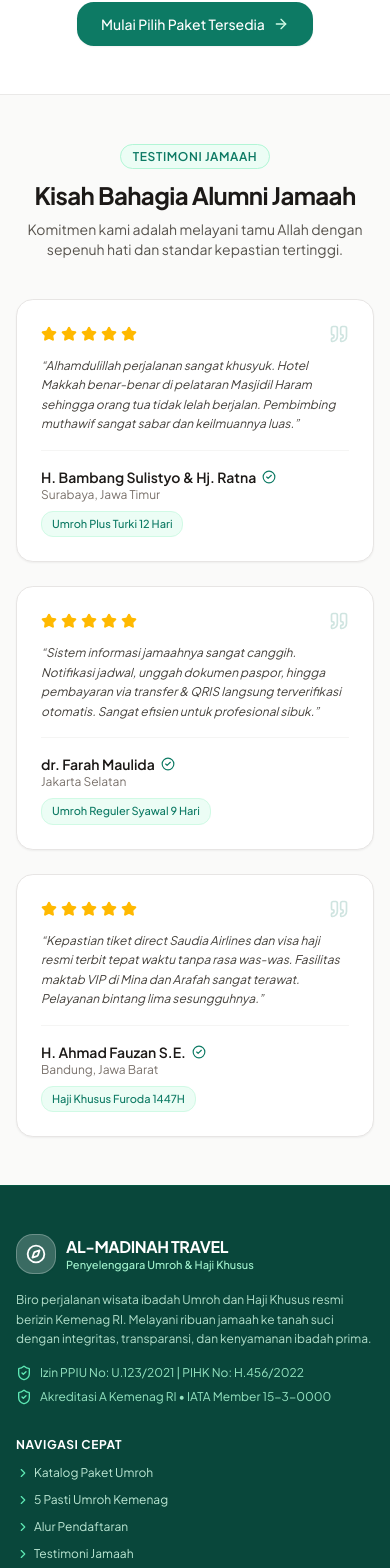
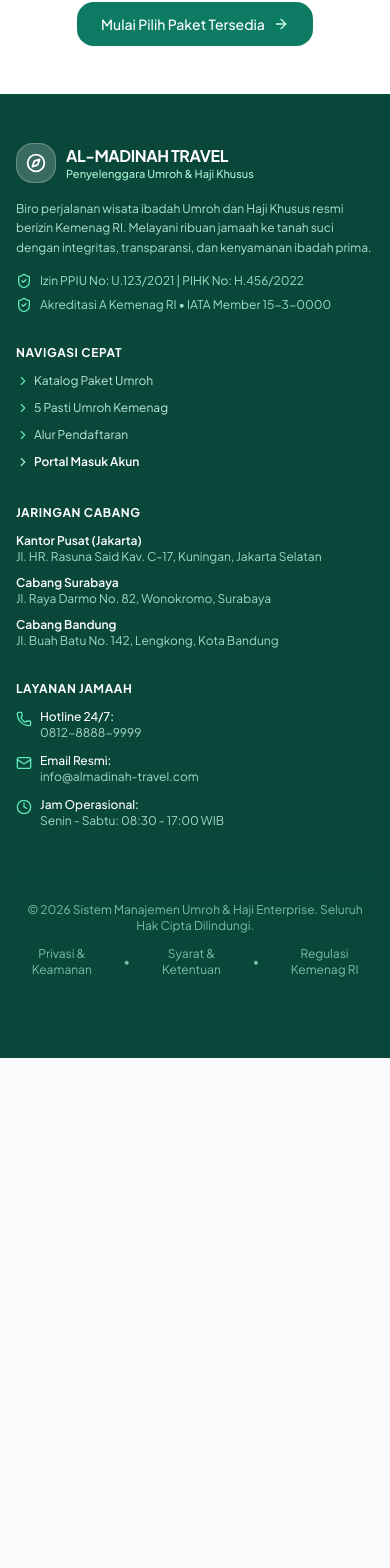
Before and after one commit to Yushan2008-alt/SistemUmroh, a Next.js app: page / in a window 390 px wide. Shown: the part 7204-8772 px from the top of the page. After the commit the page ends 8262 px from the top, so only its background shows below. Built offline with nearby package versions, Linux system fonts and the light colour scheme; no server answers.

Commit message:
feat: implement landing page components and main entry point

```diff
--- a/src/app/page.tsx
+++ b/src/app/page.tsx
@@ -6,7 +6,6 @@ import {
   TrustFeatures,
   PackageCatalog,
   HowItWorks,
-  TestimonialsSection,
   MobileStickyBar,
   LandingFooter,
 } from '@/components/landing'
@@ -179,9 +178,6 @@ export default async function HomePage() {
 
         {/* 5. How It Works - 4 Steps to Baitullah */}
         <HowItWorks />
-
-        {/* 6. Authentic Pilgrim Testimonials */}
-        <TestimonialsSection />
       </main>
 
       {/* 7. Footer */}
--- a/src/components/landing/LandingFooter.tsx
+++ b/src/components/landing/LandingFooter.tsx
@@ -77,15 +77,6 @@ export function LandingFooter() {
                 >
                   <ChevronRight className="w-3.5 h-3.5 text-emerald-300" />
                   Alur Pendaftaran
-                </Link>
-              </li>
-              <li>
-                <Link
-                  href="#testimoni"
-                  className="hover:text-white transition-colors inline-flex items-center gap-1 text-emerald-100/90"
-                >
-                  <ChevronRight className="w-3.5 h-3.5 text-emerald-300" />
-                  Testimoni Jamaah
                 </Link>
               </li>
               <li>
--- a/src/components/landing/LandingHeader.tsx
+++ b/src/components/landing/LandingHeader.tsx
@@ -22,7 +22,6 @@ export function LandingHeader() {
     { href: '#katalog', label: 'Paket Pilihan' },
     { href: '#keunggulan', label: '5 Pasti Umroh' },
     { href: '#cara-daftar', label: 'Cara Daftar' },
-    { href: '#testimoni', label: 'Testimoni' },
     { href: '#kontak', label: 'Kontak' },
   ]
 
--- a/src/components/landing/TestimonialsSection.tsx
+++ /dev/null
@@ -1,89 +0,0 @@
-import { Star, Quote, CheckCircle2 } from 'lucide-react'
-
-const TESTIMONIALS = [
-  {
-    name: 'H. Bambang Sulistyo & Hj. Ratna',
-    city: 'Surabaya, Jawa Timur',
-    package: 'Umroh Plus Turki 12 Hari',
-    quote:
-      'Alhamdulillah perjalanan sangat khusyuk. Hotel Makkah benar-benar di pelataran Masjidil Haram sehingga orang tua tidak lelah berjalan. Pembimbing muthawif sangat sabar dan keilmuannya luas.',
-    rating: 5,
-    date: 'Keberangkatan Februari 2026',
-  },
-  {
-    name: 'dr. Farah Maulida',
-    city: 'Jakarta Selatan',
-    package: 'Umroh Reguler Syawal 9 Hari',
-    quote:
-      'Sistem informasi jamaahnya sangat canggih. Notifikasi jadwal, unggah dokumen paspor, hingga pembayaran via transfer & QRIS langsung terverifikasi otomatis. Sangat efisien untuk profesional sibuk.',
-    rating: 5,
-    date: 'Keberangkatan Maret 2026',
-  },
-  {
-    name: 'H. Ahmad Fauzan S.E.',
-    city: 'Bandung, Jawa Barat',
-    package: 'Haji Khusus Furoda 1447H',
-    quote:
-      'Kepastian tiket direct Saudia Airlines dan visa haji resmi terbit tepat waktu tanpa rasa was-was. Fasilitas maktab VIP di Mina dan Arafah sangat terawat. Pelayanan bintang lima sesungguhnya.',
-    rating: 5,
-    date: 'Musim Haji 1447H',
-  },
-]
-
-export function TestimonialsSection() {
-  return (
-    <section id="testimoni" className="py-12 sm:py-16 md:py-20 bg-stone-50 border-t border-stone-200/80">
-      <div className="max-w-7xl mx-auto px-4 sm:px-6 lg:px-8">
-        <div className="text-center max-w-2xl mx-auto mb-10 sm:mb-14">
-          <span className="text-xs font-semibold text-[#0d7a64] tracking-wider uppercase bg-emerald-50 px-3 py-1 rounded-full border border-emerald-200/80">
-            TESTIMONI JAMAAH
-          </span>
-          <h2 className="text-2xl sm:text-3xl md:text-4xl font-bold text-stone-900 tracking-tight mt-3">
-            Kisah Bahagia Alumni Jamaah
-          </h2>
-          <p className="mt-2 text-sm sm:text-base text-stone-600">
-            Komitmen kami adalah melayani tamu Allah dengan sepenuh hati dan standar kepastian tertinggi.
-          </p>
-        </div>
-
-        <div className="grid grid-cols-1 md:grid-cols-3 gap-6">
-          {TESTIMONIALS.map((t, idx) => (
-            <div
-              key={idx}
-              className="bg-white rounded-xl p-6 border border-stone-200 flex flex-col justify-between shadow-xs hover:border-[#0d7a64]/30 transition-colors"
-            >
-              <div>
-                <div className="flex items-center justify-between mb-3">
-                  <div className="flex items-center gap-1 text-amber-500">
-                    {[...Array(t.rating)].map((_, i) => (
-                      <Star key={i} className="w-4 h-4 fill-amber-400 text-amber-400" />
-                    ))}
-                  </div>
-                  <Quote className="w-5 h-5 text-[#0d7a64]/20" />
-                </div>
-                <p className="text-xs sm:text-sm text-stone-700 leading-relaxed italic mb-4">
-                  &ldquo;{t.quote}&rdquo;
-                </p>
-              </div>
-
-              <div className="pt-4 border-t border-stone-100">
-                <div className="flex items-center justify-between">
-                  <div>
-                    <h4 className="text-sm font-semibold text-stone-900 flex items-center gap-1.5">
-                      {t.name}
-                      <CheckCircle2 className="w-3.5 h-3.5 text-[#0d7a64] shrink-0" />
-                    </h4>
-                    <p className="text-xs text-stone-500">{t.city}</p>
-                  </div>
-                </div>
-                <div className="mt-2 inline-block px-2.5 py-1 rounded-lg bg-emerald-50 text-[11px] font-medium text-[#0d7a64] border border-emerald-100">
-                  {t.package}
-                </div>
-              </div>
-            </div>
-          ))}
-        </div>
-      </div>
-    </section>
-  )
-}
--- a/src/components/landing/index.ts
+++ b/src/components/landing/index.ts
@@ -3,6 +3,5 @@ export { LandingHero } from './LandingHero'
 export { PackageCatalog } from './PackageCatalog'
 export { TrustFeatures } from './TrustFeatures'
 export { HowItWorks } from './HowItWorks'
-export { TestimonialsSection } from './TestimonialsSection'
 export { MobileStickyBar } from './MobileStickyBar'
 export { LandingFooter } from './LandingFooter'
```
